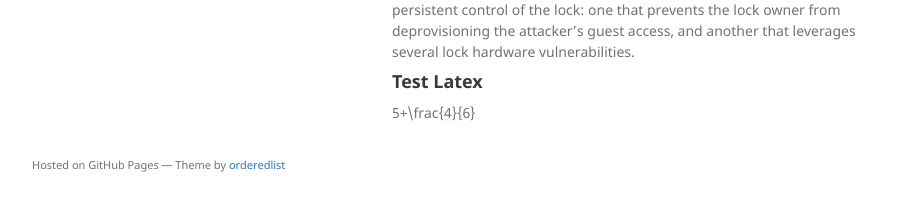
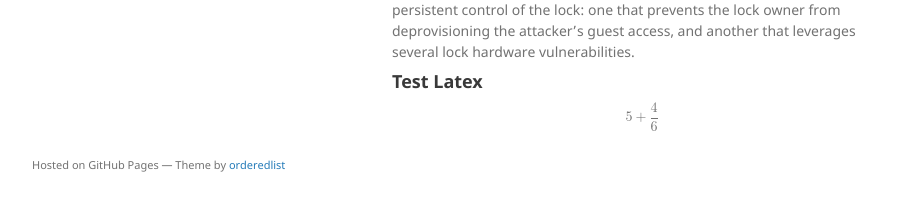
Before and after one commit to callistajosette/callistajosette.github.io, a Jekyll site: the page built from index.md, in a window 1280 px wide. Shown: the part 666-877 px from the top of the page, without its empty margins (178-1094 px from the left). Built offline with Jekyll 4.4.1, drawn with Linux system fonts in a browser that asks for light colours; our own code applies the rules of GitHub Pages for plain Markdown files.

Commit message:
Update index.md

```diff
--- a/index.md
+++ b/index.md
@@ -24,4 +24,13 @@ B.S., Computer Science | The University of Wisconsin Madison (_May 2023_)
 We explored various security components of the 4th generation August smart lock. Notably, we identified that August’s choice to integrate with services like Airbnb made viable a less-studied threat model – the Airbnb attacker – under which new classes of attacks were possible. Under this threat model, we identified two types of attacks that give an attacker persistent control of the lock: one that prevents the lock owner from deprovisioning the attacker’s guest access, and another that leverages several lock hardware vulnerabilities.
 
 ## Test Latex
-5+\frac{4}{6}
+<math display="block" class="tml-display" style="display:block math;">
+  <mrow>
+    <mn>5</mn>
+    <mo>+</mo>
+    <mfrac>
+      <mn>4</mn>
+      <mn>6</mn>
+    </mfrac>
+  </mrow>
+</math>
```
